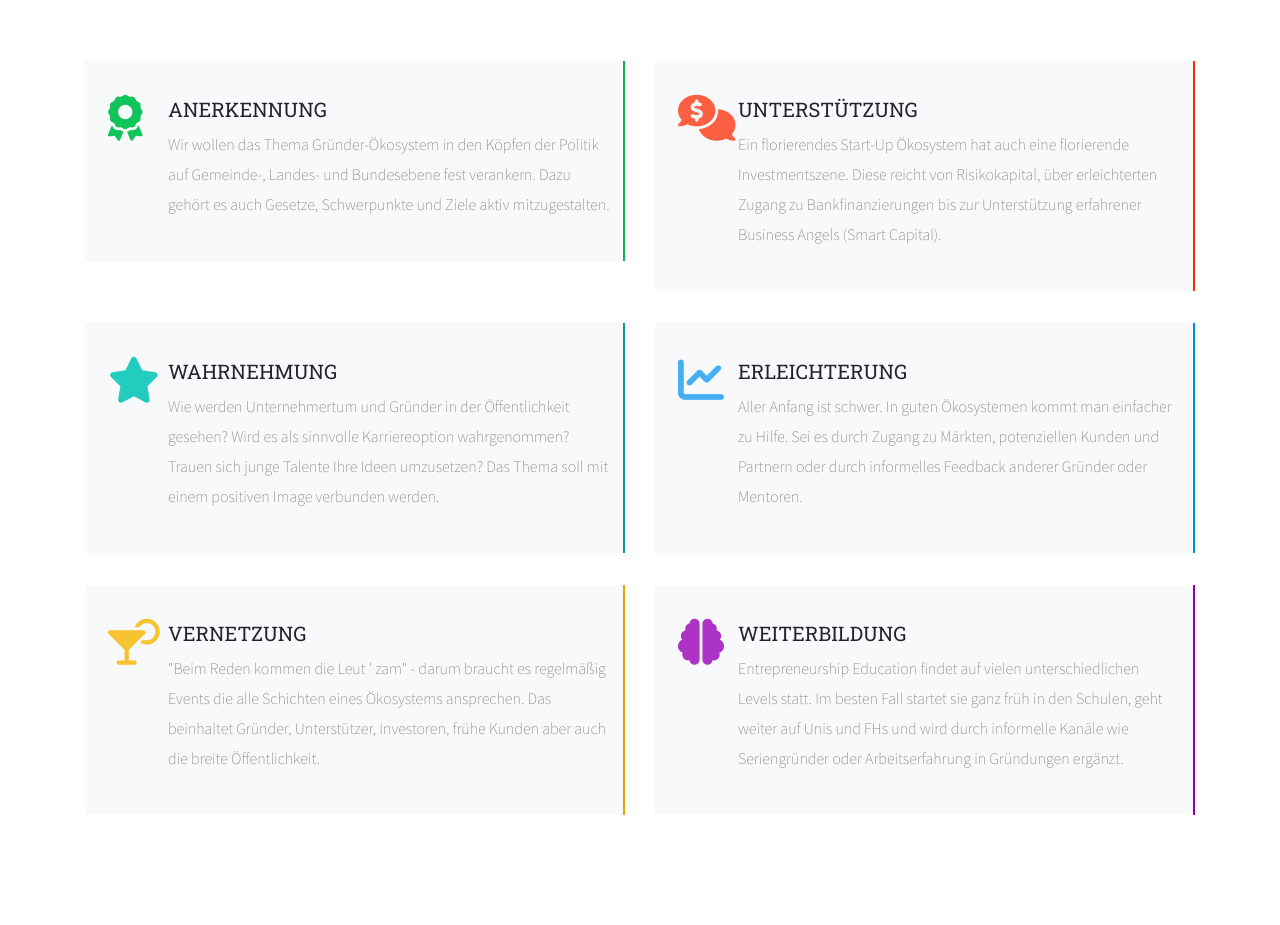
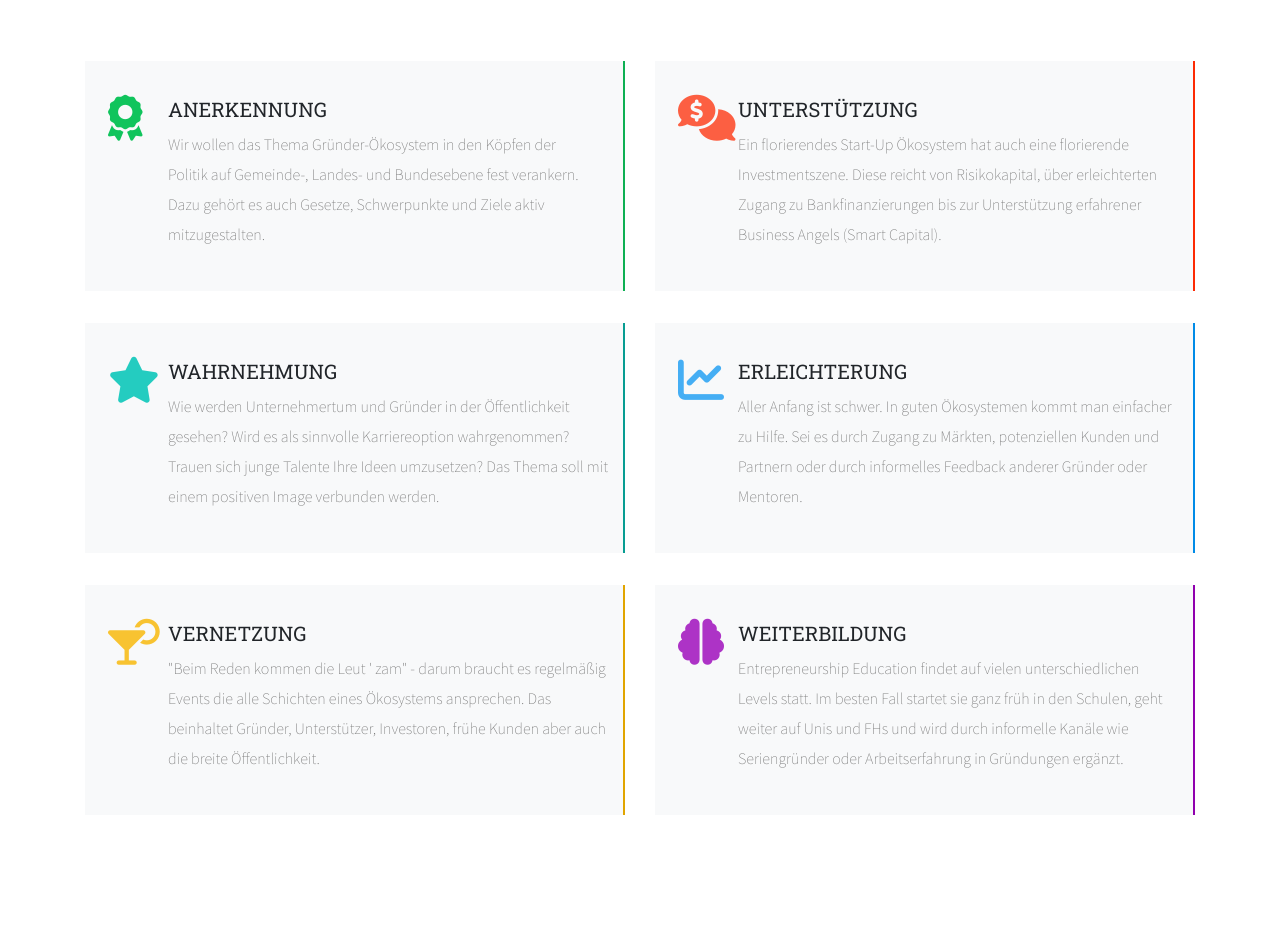
Before and after one commit to LimoNathalia/Founders_stp, a website: page index.html in a window 1280 px wide. Shown: the part 1248-2173 px from the top of the page. Drawn offline with nearby package versions, Linux system fonts and the light colour scheme.

Commit message:
inline style

```diff
--- a/index.html
+++ b/index.html
@@ -87,7 +87,7 @@
                         <i class="fas fa-award"></i>
                         <div class="catg_des_text justify-content-center ">
                             <h5>Anerkennung</h5>
-                            <p class="pr-5">Wir wollen das Thema Gründer-Ökosystem in den Köpfen der Politik auf Gemeinde-, Landes- und Bundesebene fest verankern. Dazu gehört es auch Gesetze, Schwerpunkte und Ziele aktiv mitzugestalten.</p>
+                            <p class="pr-6">Wir wollen das Thema Gründer-Ökosystem in den Köpfen der Politik auf Gemeinde-, Landes- und Bundesebene fest verankern. Dazu gehört es auch Gesetze, Schwerpunkte und Ziele aktiv mitzugestalten.</p>
                         </div>
                     </div>
                 </div>
--- a/sass/_styles.scss
+++ b/sass/_styles.scss
@@ -87,6 +87,10 @@ a {
 
 
 /*PADDINGS*/
+
+.pr-6 {
+    padding-right: ($spacer * 4);
+}
 
 
 /* TOP BAR */
```
Also changed, not shown: sass/app.css, 1 other file.
